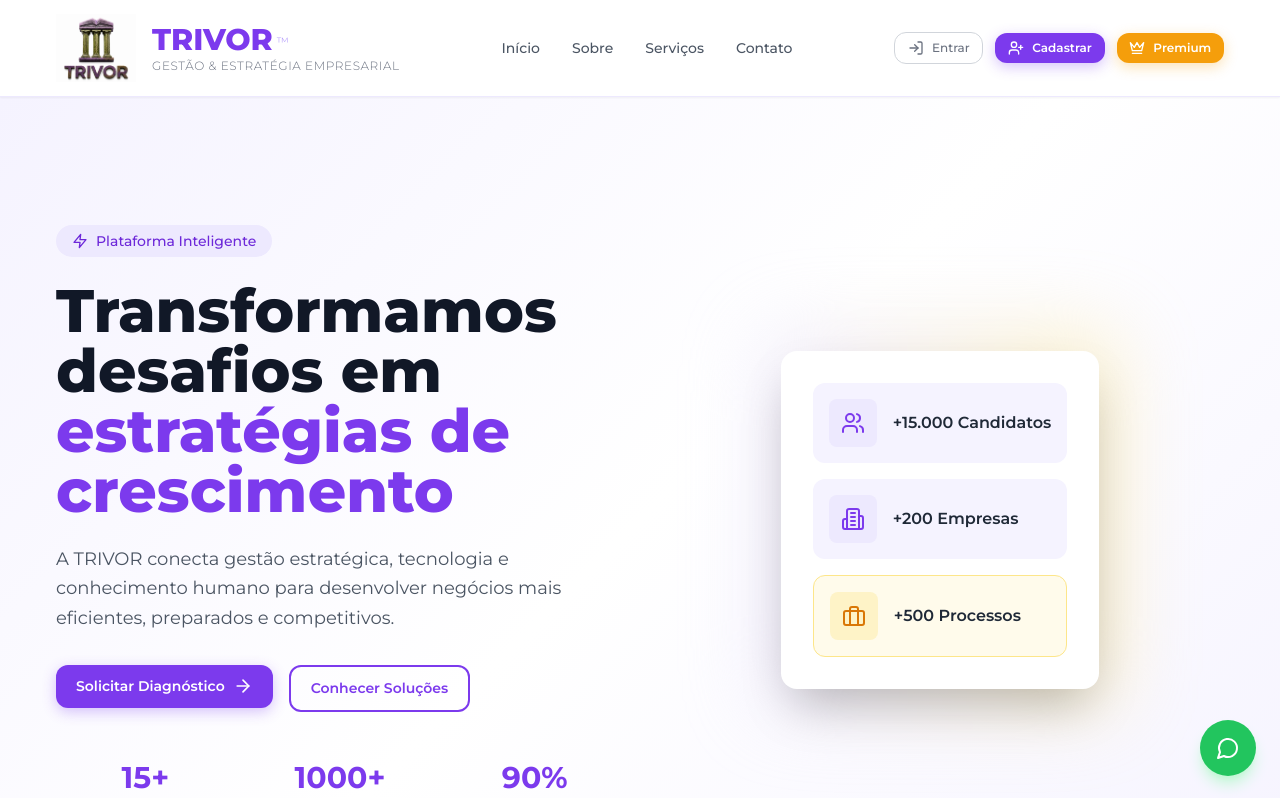
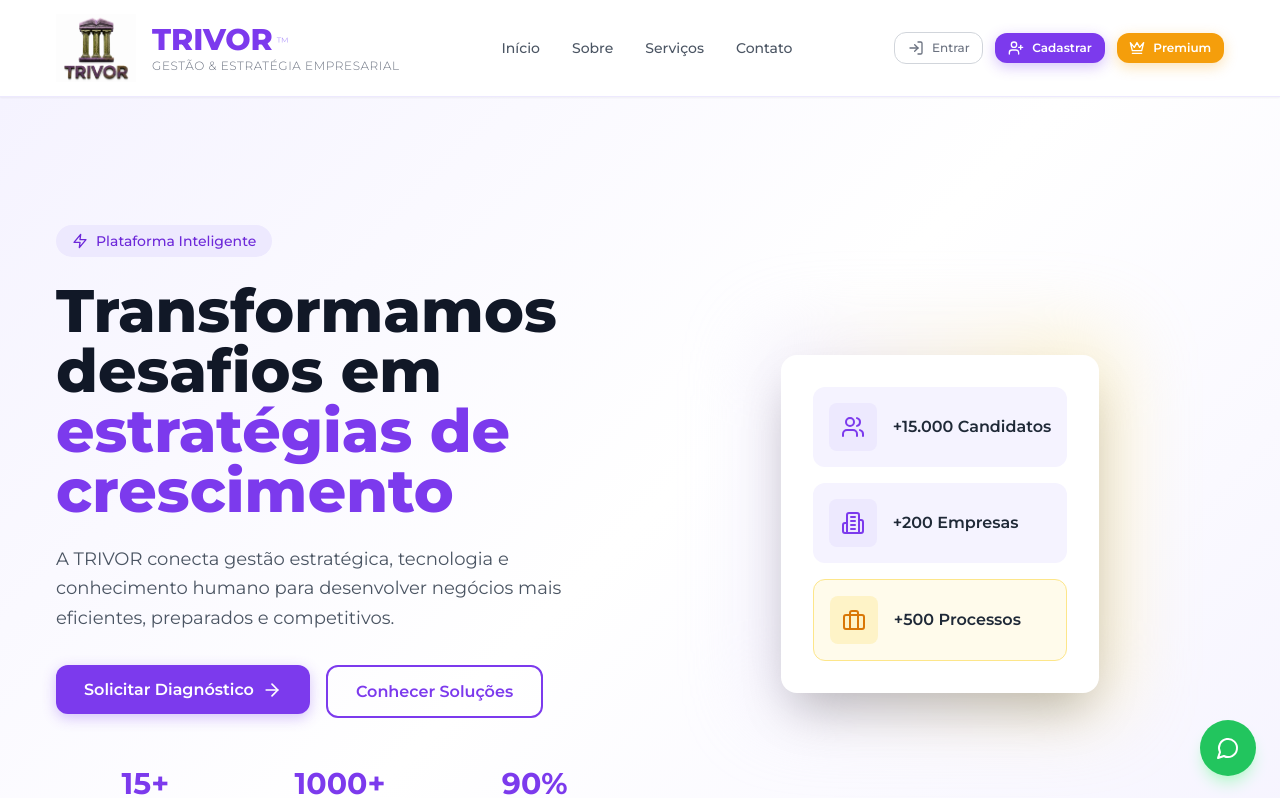
Before and after one commit to trivoroficial/consult_recruit, a Next.js app: page / in a window 1280 px wide. Shown: the top 798 px of the page. Built offline with nearby package versions, Linux system fonts and the light colour scheme.

Commit message:
Update page.tsx

```diff
--- a/src/app/(public)/page.tsx
+++ b/src/app/(public)/page.tsx
@@ -23,13 +23,13 @@ export default function Home() {
               </p>
               <div className="mt-8 flex flex-wrap gap-4">
                 <Link href="/cadastro">
-                  <button className="btn-primary text-base">
+                  <button className="btn-primary btn-lg">
                     Solicitar Diagnóstico
                     <ArrowRight className="h-5 w-5" />
                   </button>
                 </Link>
                 <Link href="/servicos">
-                  <button className="btn-secondary text-base">
+                  <button className="btn-secondary btn-lg">
                     Conhecer Soluções
                   </button>
                 </Link>
@@ -98,7 +98,7 @@ export default function Home() {
 
           <div className="mt-12 grid gap-6 md:grid-cols-2 lg:grid-cols-4">
             <div className="card-premium hover:border-purple-300">
-              <div className="w-14 h-14 rounded-xl flex items-center justify-center mb-4 bg-purple-100 text-purple-600 group-hover:bg-purple-200 transition">
+              <div className="w-14 h-14 rounded-xl flex items-center justify-center mb-4 bg-purple-100 text-purple-600 transition">
                 <Users className="h-7 w-7" />
               </div>
               <h3 className="text-lg font-bold">Recrutamento & Seleção</h3>
```
